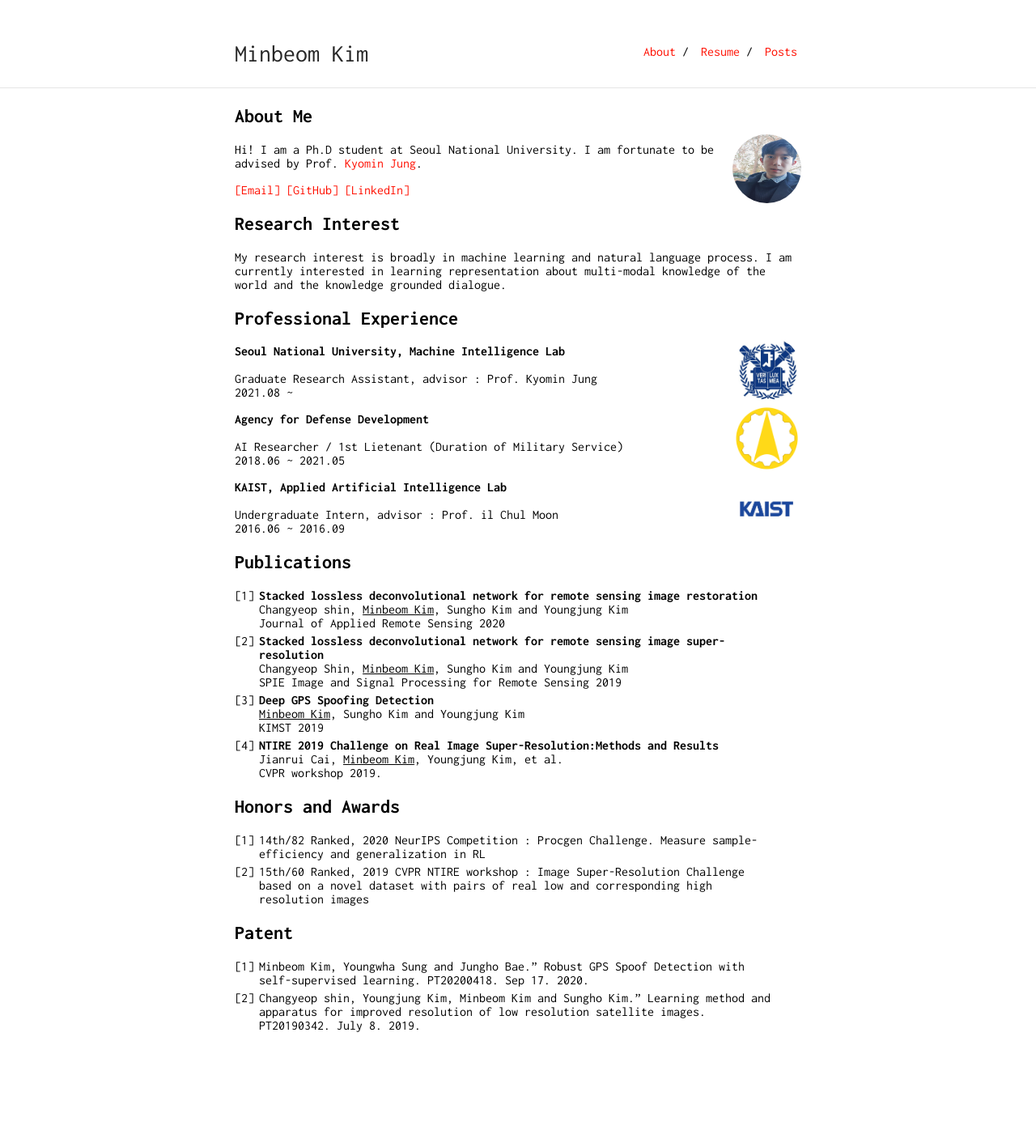
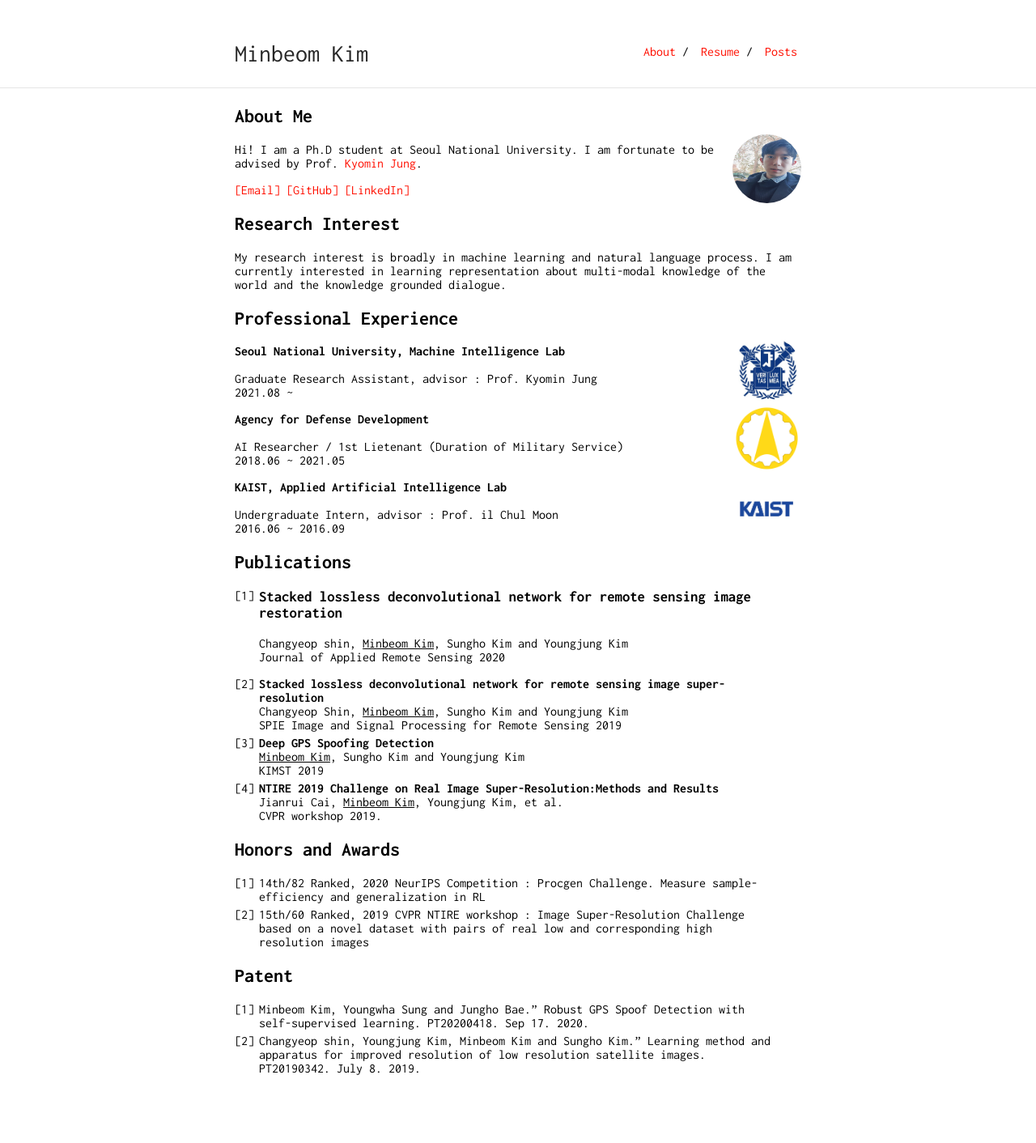
Before and after one commit to minbeomkim/minbeomkim.github.io, a Jekyll site: the page built from index.md, in a window 1280 px wide. Shown: the whole page at 81% size. Built offline with Jekyll 4.4.1, drawn with Linux system fonts in a browser that asks for light colours; our own code applies the rules of GitHub Pages for plain Markdown files; before the commit the page ends 1359 px from its top, so only the background shows below that.

```diff
--- a/index.md
+++ b/index.md
@@ -40,7 +40,7 @@ Undergraduate Intern, advisor : Prof. il Chul Moon <br/>
 
 ## Publications
 
-1. __Stacked lossless deconvolutional network for remote sensing image restoration__<br/>
+1. ### __Stacked lossless deconvolutional network for remote sensing image restoration__<br/>
    Changyeop shin, <u>Minbeom Kim</u>, Sungho Kim and Youngjung Kim<br/>
    Journal of Applied Remote Sensing 2020
 2. __Stacked lossless deconvolutional network for remote sensing image super-resolution__<br/>
```
